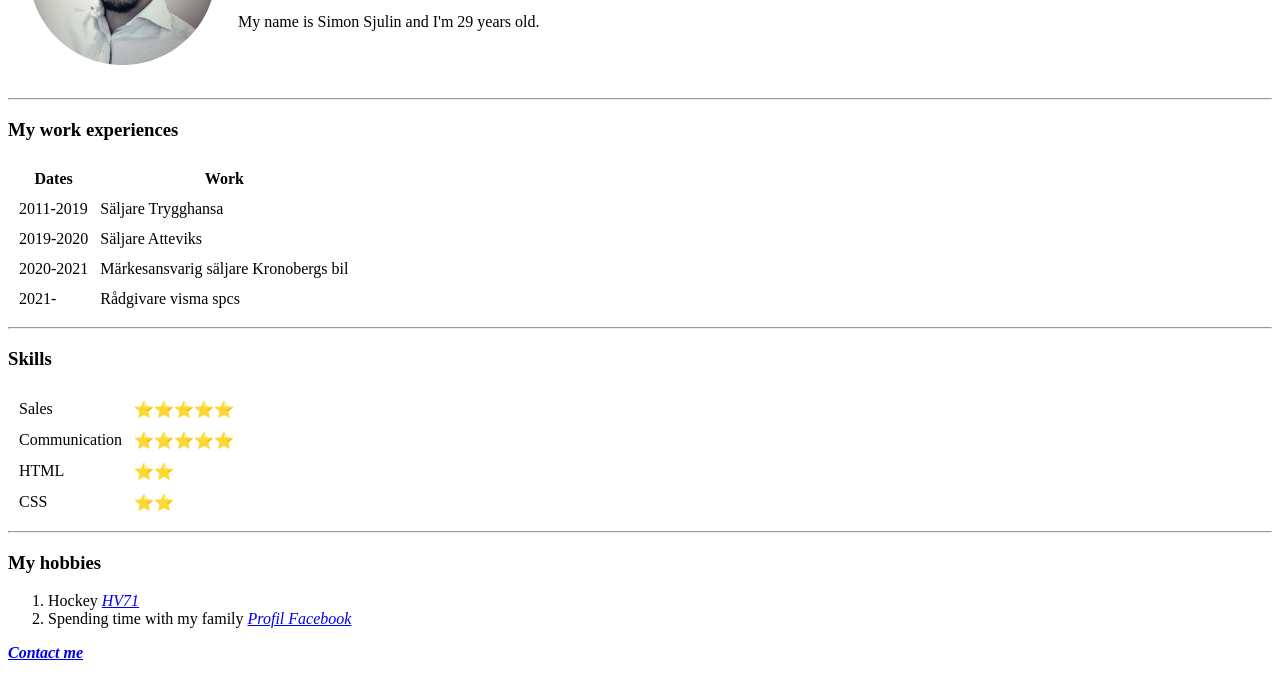
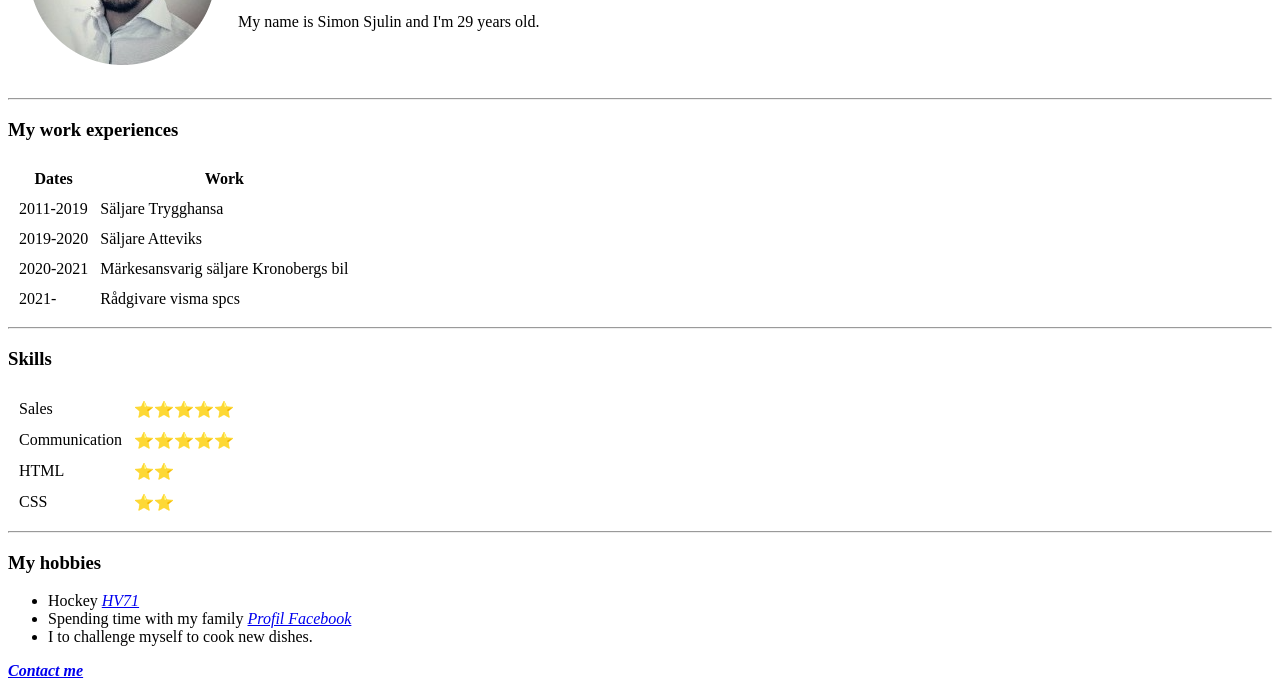
Before and after one commit to sjulin93/cv, a plain HTML site: page index.html in a window 1280 px wide. Shown: the part 151-839 px from the top of the page. Drawn offline with Linux system fonts and the light colour scheme.

Commit message:
Update index.html

```diff
--- a/index.html
+++ b/index.html
@@ -75,10 +75,12 @@
     <hr>
 
     <h3>My hobbies</h3>
-    <ol>
+    <ul>
         <li>Hockey <em><a href="https://www.hv71.se/p/">HV71</a></em></li>
         <li>Spending time with my family <em><a href="https://www.facebook.com/simon.sjulin">Profil Facebook</a></em></li>
-    </ol>
+        <li>I to challenge myself to cook new dishes.</li>
+
+    </ul>
 
     <strong><em><a href="contact.html">Contact me</a></em></strong>
 
```
